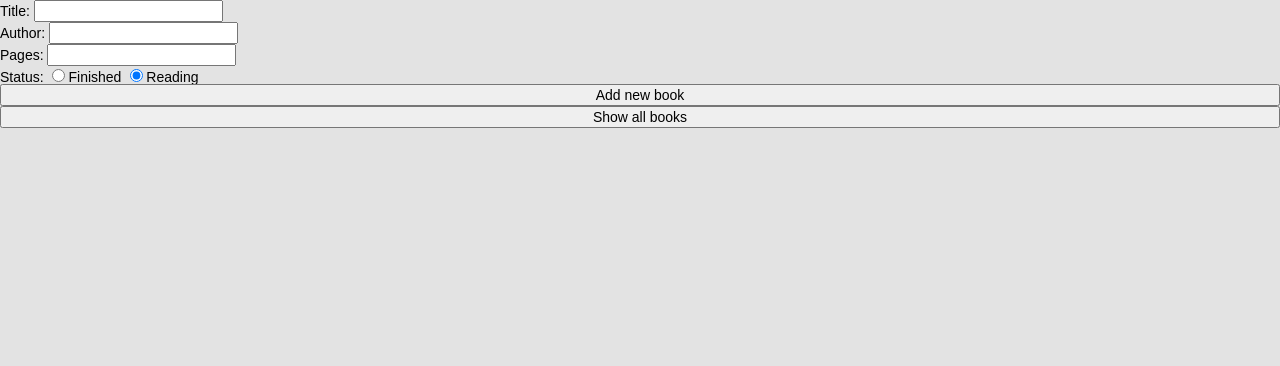
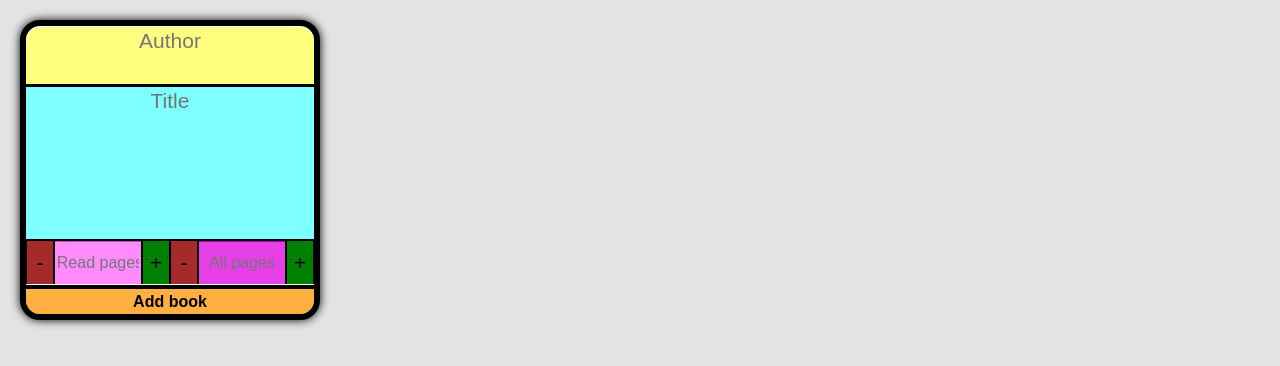
Before and after one commit to gizinski-jacek/Library-project, a plain HTML site: page jsLibraryProject.html in a window 1280 px wide. Drawn offline with Linux system fonts and the light colour scheme.

Commit message:
Small renaming and structural changes.

```diff
--- a/jsLibraryProject.html
+++ b/jsLibraryProject.html
@@ -7,21 +7,20 @@
     <link href="jsLibraryProject.css" rel="stylesheet" type="text/css">
 </head>
 <body>
-    <form class="newForm">
-        <label for="newTitle">Title:</label>
-        <input type="text" id="newTitle"><br>
-        <label for="newAuthor">Author:</label>
-        <input type="text" id="newAuthor"><br>
-        <label for="newPages">Pages:</label>
-        <input type="text" id="newPages"><br>
-        <label for="newStatus">Status:</label>
-        <input type="radio" name="newStatus" value="true">Finished
-        <input type="radio" name="newStatus" value="false" checked>Reading
-    </form>
-    <button type="submit" class="newBook">Add new book</button>
-    <button type="button" class="btnShowBooks">Show all books</button>
-    <div class="main">
-        <div class="bookcase"></div>
+    <div id="mainContainer"></div>
+        <form class="newBookForm">
+            <textarea name="text" class="author" cols="1" rows="2" placeholder="Author"></textarea>
+            <textarea name="title" class="title" cols="1" rows="6" placeholder="Title"></textarea>
+            <div class="pages">
+                <button class="decrement">-</button>
+                <input type="text" class="readPages" placeholder="Read pages">
+                <button class="increment">+</button>
+                <button class="decrement">-</button>
+                <input type="text" class="allPages" placeholder="All pages">
+                <button class="increment">+</button>
+            </div>
+            <button type="submit" class="addBookBtn">Add book</button>
+        </form>
     </div>
     <script src="jsLibraryProject.js" type="text/javascript"></script>
 </body>
```
